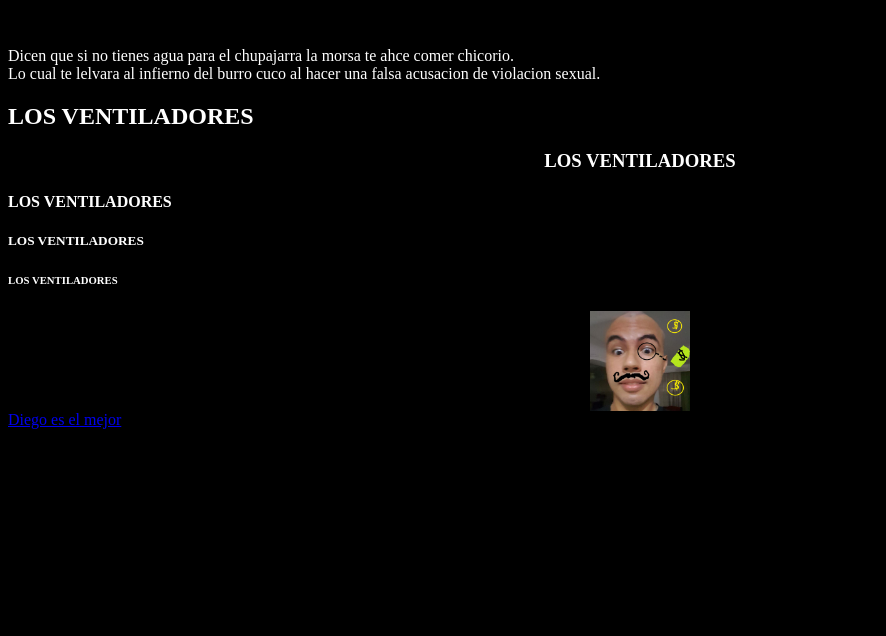
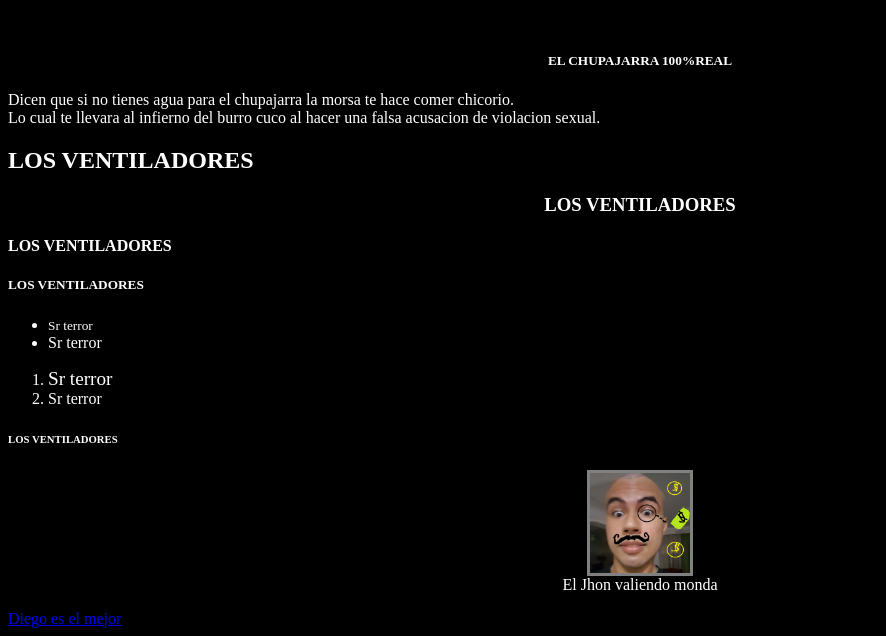
Before and after one commit to Reserath/Reserath.github.io, a plain HTML site: page index1.html in a window 1280 px wide. Shown: the part 478-1114 px from the top of the page, without its empty margins (0-886 px from the left). Before the commit the page ends 915 px from the top, so only its background shows below. Drawn offline with Linux system fonts and the light colour scheme.

Commit message:
poner listas

```diff
--- a/index1.html
+++ b/index1.html
@@ -12,16 +12,32 @@
 <b>La vieja puta flaca</b> es cule flaca que da miedo y dicen las leyendas que se compromete con el chupajarra para secuestrar pelaos.
 </p>
 <br>
+<center> <h5>EL CHUPAJARRA 100%REAL</H5> </center>
 <p>
-Dicen que si no tienes agua para el chupajarra la morsa te ahce comer chicorio.</i>
-<br>Lo cual te lelvara al infierno del burro cuco al hacer una falsa acusacion de violacion sexual.
+Dicen que si no tienes agua para el chupajarra la morsa te hace comer chicorio.</i>
+<br>Lo cual te llevara al infierno del burro cuco al hacer una falsa acusacion de violacion sexual.
 </p>
 <h2>LOS VENTILADORES</H2>
 <center> <h3>LOS VENTILADORES</H3> </center>
 <h4>LOS VENTILADORES</H4>
 <h5>LOS VENTILADORES</H5>
+<ul>
+<li> <small> Sr terror </small> </li>
+<li> Sr terror </li>
+</ul>
+<ol>
+<li> <big> Sr terror</big> </li>
+<li> Sr terror </li>
+</ol>
 <h6>LOS VENTILADORES</H6>
-<center> <img src="pp.jpg" width="100" height="100"> </center>
+<center>
+<figure>
+ <img src="pp.jpg" width="100" height="100" style="border: 3px solid grey">
+<figcaption>
+El Jhon valiendo monda
+</figcaption>
+</figure>
+</center>
 <a href="index.html"> Diego es el mejor </a>
 </body>
 </html>
```
